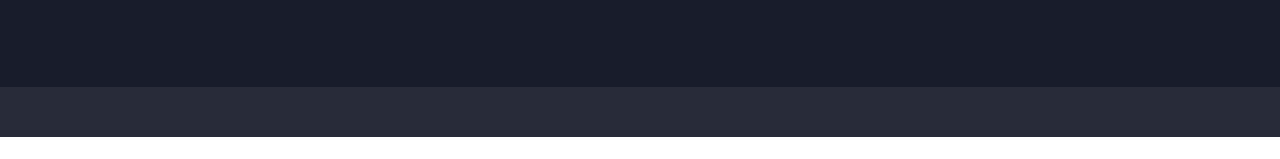
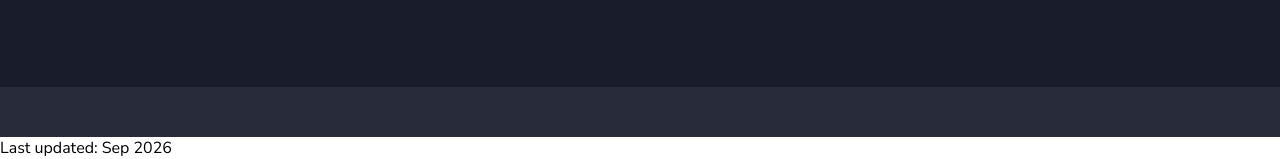
Before and after one commit to shivang-prajapati/DEVOPS-2026-CS-E-08, a website: page Real-Estate-X/index.html in a window 1280 px wide. Shown: the part 6698-6857 px from the top of the page. Before the commit the page ends 6835 px from the top, so only its background shows below. Drawn offline with nearby package versions, Linux system fonts and the light colour scheme.

Commit message:
Update index.html, ignore node_modules and .DS_Store

```diff
--- a/Real-Estate-X/index.html
+++ b/Real-Estate-X/index.html
@@ -1372,7 +1372,7 @@
   -->
   <script type="module" src="https://unpkg.com/ionicons@5.5.2/dist/ionicons/ionicons.esm.js"></script>
   <script nomodule src="https://unpkg.com/ionicons@5.5.2/dist/ionicons/ionicons.js"></script>
-
+<p>Last updated: Sep 2026</p><!-- updated by Shivang -->
 </body>
 
 </html>
```
Also changed, not shown: 2 other files.
